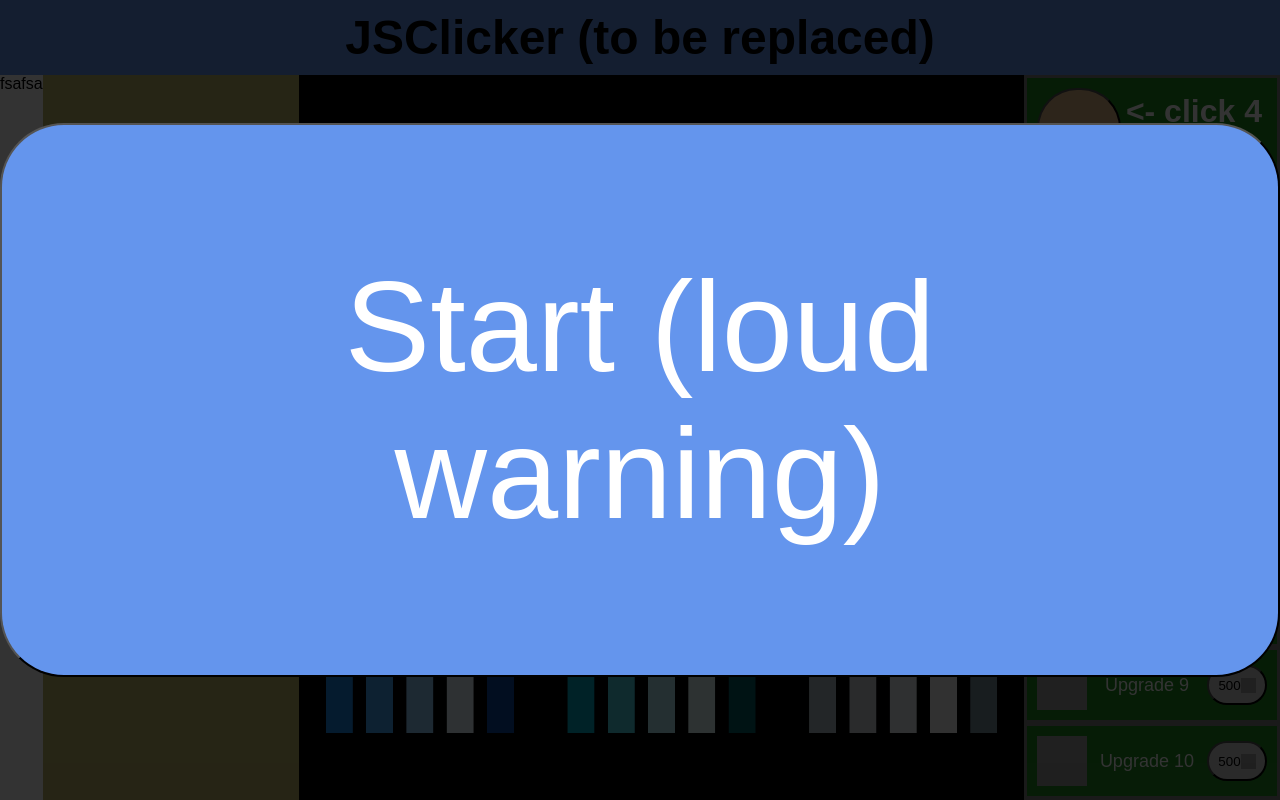
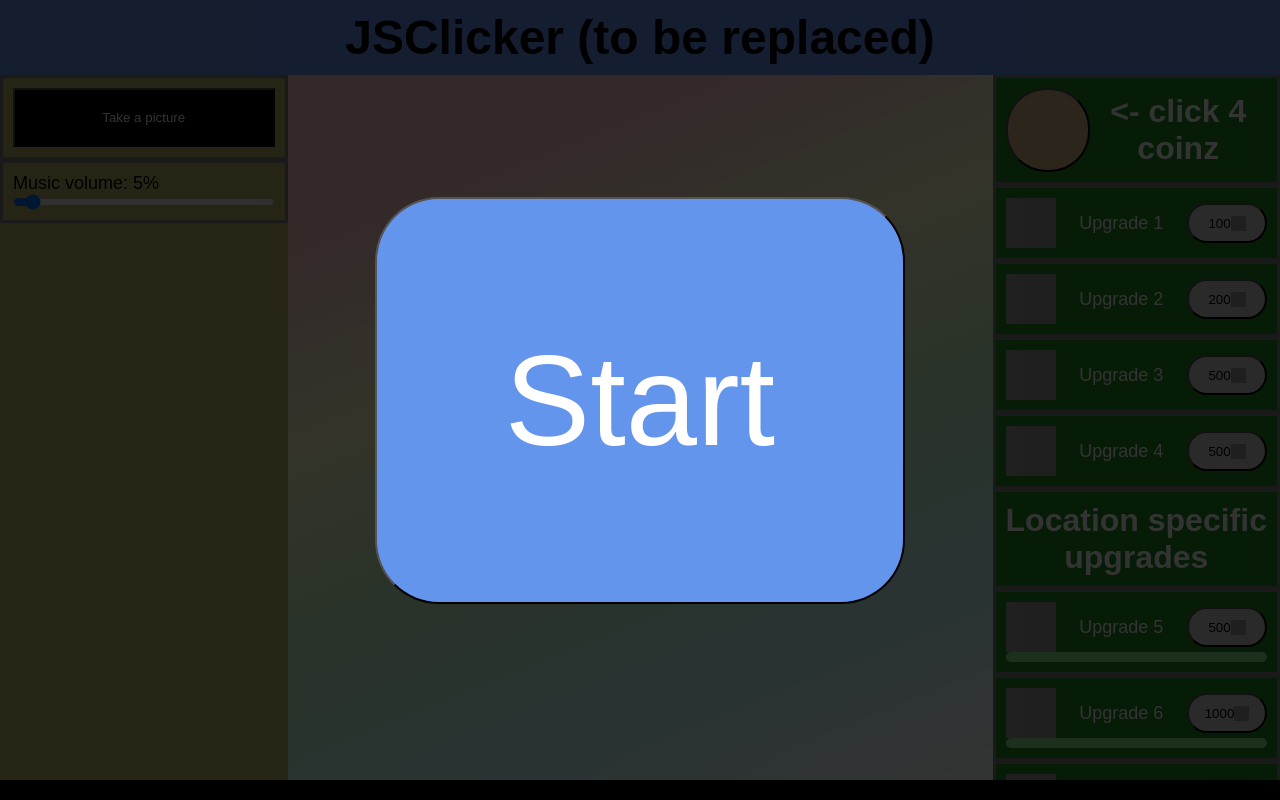
Before and after one commit to kronberh/JSClicker, a plain HTML site: page index.html in a window 1280 px wide. Drawn offline with nearby package versions, Linux system fonts and the light colour scheme; grey boxes are pictures that could not be loaded.

Commit message:
various-05-08-2024

```diff
--- a/index.html
+++ b/index.html
@@ -9,94 +9,93 @@
 </head>
 <body>
     <div class="overlay">
-        <button id="start-button">Start (loud warning)</button>
+        <button id="start-button">Start</button>
     </div>
     <header>
         <h1>JSClicker (to be replaced)</h1>
     </header>
     <main>
-        <div class="current_coins">fsafsa</div>
-        <div class="something"></div>
+        <menu id="settings">
+            <li>
+                <button id="photo">Take a picture</button>
+            </li>
+            <li>
+                <label for="music-volume">Music volume: 5%</label>
+                <input id="music-volume" type="range" min="0" max="100" value="5">
+            </li>
+        </menu>
             <div class="canvas-container">
-                <svg id="gameCanvas"></svg>
+                <svg id="gameCanvas" viewBox="0 0 1080 1080">
+                    <defs>
+                        <linearGradient id="bgGradient" x1="60%" y1="0%" x2="100%" y2="100%">
+                            <stop offset="0%" style="stop-color:#ffcccc;" />
+                            <stop offset="25%" style="stop-color:#ffffcc;" />
+                            <stop offset="50%" style="stop-color:#ccffcc;" />
+                            <stop offset="75%" style="stop-color:#ccffff;" />
+                            <stop offset="100%" style="stop-color:#ffffff;" />
+                        </linearGradient>
+                    </defs>
+                    <rect width="1080" height="1080" fill="url(#bgGradient)" />
+                    <circle r="100" cx="540" cy="540" fill="black">
+                        <animateMotion dur="4s" repeatCount="indefinite" path="M 50,150 A 50,50 0 0,1 150,50 A 50,50 0 0,0 50,150"></animateMotion>
+                    </circle>
+                </svg>
                 <div id="gameGrid">
-                    <div class="gameCanvas-cover" id="desert"></div>
-                    <div class="gameCanvas-cover" id="savannah"></div>
-                    <div class="gameCanvas-cover" id="grassland"></div>
-                    <div class="gameCanvas-cover" id="borealForest"></div>
-                    <div class="gameCanvas-cover" id="tropicalRainforest"></div>
-                    <div class="gameCanvas-cover" id="temperateForest"></div>
-                    <div class="gameCanvas-cover" id="marine"></div>
-                    <div class="gameCanvas-cover" id="freshwater"></div>
-                    <div class="gameCanvas-cover" id="tundra"></div>
+                    <!-- todo remove innerhtml -->
+                    <div class="gameCanvas-cover" id="desert">desert</div>
+                    <div class="gameCanvas-cover" id="savannah">savannah</div>
+                    <div class="gameCanvas-cover" id="grassland">grassland</div>
+                    <div class="gameCanvas-cover" id="borealForest">borealForest</div>
+                    <div class="gameCanvas-cover" id="tropicalRainforest">tropicalRainforest</div>
+                    <div class="gameCanvas-cover" id="temperateForest">temperateForest</div>
+                    <div class="gameCanvas-cover" id="freshwater">freshwater</div>
+                    <div class="gameCanvas-cover" id="marine">marine</div>
+                    <div class="gameCanvas-cover" id="tundra">tundra</div>
                 </div>
             </div>
-        <menu>
+        <menu id="upgrades">
+            <div id="global-upgrades">
                 <li class="shop-subtitle">
-                <button id="clicker"></button> &lt- click 4 coinz
+                    <button id="clicker"></button>
+                    <span class="current_coins">&lt- click 4 coinz</span>
+                </li>
                 <li>
+                    <div class="item-container">
                         <img src="https://cdn.pixabay.com/photo/2016/03/21/20/05/image-1271454_640.png" alt="upg1">
                         <p>Upgrade 1</p>
                         <button>100<img src="https://pngimg.com/d/coin_PNG36871.png" alt="coin"></button>
+                    </div>
                 </li>
                 <li>
+                    <div class="item-container">
                         <img src="https://www.cs.umd.edu/class/summer2019/cmsc198Q/pict.png" alt="upg1">
                         <p>Upgrade 2</p>
                         <button>200<img src="https://pngimg.com/d/coin_PNG36871.png" alt="coin"></button>
+                    </div>
                 </li>
                 <li>
+                    <div class="item-container">
                         <img src="https://cdn-icons-png.flaticon.com/512/4436/4436481.png" alt="upg1">
                         <p>Upgrade 3</p>
                         <button>500<img src="https://pngimg.com/d/coin_PNG36871.png" alt="coin"></button>
+                    </div>
                 </li>
                 <li>
+                    <div class="item-container">
                         <img src="https://upload.wikimedia.org/wikipedia/commons/thumb/8/83/Circle-icons-tools.svg/2048px-Circle-icons-tools.svg.png" alt="upg1">
                         <p>Upgrade 4</p>
                         <button>500<img src="https://pngimg.com/d/coin_PNG36871.png" alt="coin"></button>
+                    </div>
                 </li>
-            <li class="shop-subtitle log_specific">Location specific upgrades</li>
-            <!-- <li id="upgrade5">
-                <img src="https://storage.googleapis.com/gweb-uniblog-publish-prod/images/logo_google_adsense_color_2x_web_512dp.original.png" alt="upg1">
-                <p>Upgrade 5</p>
-                <button>500<img src="https://pngimg.com/d/coin_PNG36871.png" alt="coin"></button>
+            </div>
+            <div id="loc_specific">
+                <li class="shop-subtitle">
+                    Location specific upgrades
                 </li>
-            <li id="upgrade6">
-                <img src="https://storage.googleapis.com/gweb-uniblog-publish-prod/images/logo_google_adsense_color_2x_web_512dp.original.png" alt="upg1">
-                <p>Upgrade 6</p>
-                <button>500<img src="https://pngimg.com/d/coin_PNG36871.png" alt="coin"></button>
-            </li>
-            <li id="upgrade7">
-                <img src="https://storage.googleapis.com/gweb-uniblog-publish-prod/images/logo_google_adsense_color_2x_web_512dp.original.png" alt="upg1">
-                <p>Upgrade 7</p>
-                <button>500<img src="https://pngimg.com/d/coin_PNG36871.png" alt="coin"></button>
-            </li>
-            <li id="upgrade8">
-                <img src="https://storage.googleapis.com/gweb-uniblog-publish-prod/images/logo_google_adsense_color_2x_web_512dp.original.png" alt="upg1">
-                <p>Upgrade 8</p>
-                <button>500<img src="https://pngimg.com/d/coin_PNG36871.png" alt="coin"></button>
-            </li> -->
-            <li id="upgrade9">
-                <img src="https://storage.googleapis.com/gweb-uniblog-publish-prod/images/logo_google_adsense_color_2x_web_512dp.original.png" alt="upg1">
-                <p>Upgrade 9</p>
-                <button>500<img src="https://pngimg.com/d/coin_PNG36871.png" alt="coin"></button>
-            </li>
-            <li id="upgrade10">
-                <img src="https://storage.googleapis.com/gweb-uniblog-publish-prod/images/logo_google_adsense_color_2x_web_512dp.original.png" alt="upg1">
-                <p>Upgrade 10</p>
-                <button>500<img src="https://pngimg.com/d/coin_PNG36871.png" alt="coin"></button>
-            </li>
-            <li id="upgrade11">
-                <img src="https://storage.googleapis.com/gweb-uniblog-publish-prod/images/logo_google_adsense_color_2x_web_512dp.original.png" alt="upg1">
-                <p>Upgrade 11</p>
-                <button>500<img src="https://pngimg.com/d/coin_PNG36871.png" alt="coin"></button>
-            </li>
-            <li id="upgrade12">
-                <img src="https://storage.googleapis.com/gweb-uniblog-publish-prod/images/logo_google_adsense_color_2x_web_512dp.original.png" alt="upg1">
-                <p>Upgrade 12</p>
-                <button>500<img src="https://pngimg.com/d/coin_PNG36871.png" alt="coin"></button>
-            </li>
+            </div>
         </menu>
     </main>
+    <footer></footer>
 </body>
 <script src="https://w.soundcloud.com/player/api.js"></script>
 <script src="https://cdnjs.cloudflare.com/ajax/libs/axios/0.21.1/axios.min.js"></script>
--- a/src/script.js
+++ b/src/script.js
@@ -1,5 +1,7 @@
-const locSpecificUpgradesList = document.querySelector('.log_specific');
+const gameCanvas = document.querySelector('#gameCanvas');
+const locSpecificUpgradesList = document.querySelector('#loc_specific');
 const clickButton = document.querySelector('#clicker');
+const photoButton = document.querySelector('#photo');
 const counter = document.querySelector('.current_coins');
 
 const gameData = {
@@ -7,14 +9,32 @@ const gameData = {
     coinsBonusPerClick: 1,
     coinsPerSecond: 0,
     upgradesPurchased: {
-        general: {
-
-        },
-        desert: {
-
-        },
+        general: { },
+        desert: { },
     }
 };
+
+photoButton.addEventListener('click', () => {
+    const svgString = new XMLSerializer().serializeToString(gameCanvas);
+    const svgBlob = new Blob([svgString], {type: 'image/svg+xml;charset=utf-8'});
+    const url = URL.createObjectURL(svgBlob);
+    const img = new Image();
+    img.onload = function() {
+        const canvas = document.createElement('canvas');
+        canvas.width = gameCanvas.width.baseVal.value;
+        canvas.height = gameCanvas.height.baseVal.value;
+        const ctx = canvas.getContext('2d');
+        ctx.fillStyle = 'white';
+        ctx.fillRect(0, 0, canvas.width, canvas.height);
+        ctx.drawImage(img, 0, 0);
+        canvas.toBlob(function(blob) {
+            const jpgUrl = URL.createObjectURL(blob);
+            window.open(jpgUrl);
+            URL.revokeObjectURL(url);
+        }, 'image/jpeg');
+    };
+    img.src = url;
+});
 
 clickButton.addEventListener('click', () => {
     gameData.coinsAmount += gameData.coinsBonusPerClick;
@@ -32,13 +52,16 @@ function incrementCoinsPerSecond(amount) {
 
 function initializeGame() {
     gamedata[0].upgrades.forEach(u => {
-        const div = document.createElement('div');
-        div.id = u.selector;
+        const li = document.createElement('li');
+        li.id = u.selector;
 
-        const html = `<img src=${u.imageUrl}>
-        <p>${u.name}</p>`;
+        li.innerHTML = `<div class="item-container">
+            <img src=${u.imageUrl}>
+            <p>${u.name}</p>
+        </div>`;
 
-        div.innerHTML = html;
+        const button = document.createElement('button');
+        button.innerHTML = `${u.price}<img src="https://pngimg.com/d/coin_PNG36871.png" alt="coins">`;
 
         const onClickCallback = () => {
             u.upgrade();
@@ -47,12 +70,23 @@ function initializeGame() {
             }else{
                 gameData.upgradesPurchased.desert[u.name] += 1;
             }
-            console.log(gameData.upgradesPurchased.desert);
+            document.querySelector(`#${u.selector} .progress-container progress`).value = gameData.upgradesPurchased.desert[u.name];
+            document.querySelector(`#${u.selector} .progress-container span`).innerHTML = `x${gameData.upgradesPurchased.desert[u.name]}`;
         };
 
-        div.addEventListener('click', onClickCallback);
-        u.onClickCallback = onClickCallback;
-        locSpecificUpgradesList.appendChild(div);
+        button.addEventListener('click', onClickCallback);
+        li.querySelector('.item-container').appendChild(button);
+
+        const progressContainer = document.createElement('div');
+        progressContainer.classList.add('progress-container');
+
+        progressContainer.innerHTML = `<progress value="0" max="${u.max}"></progress>
+        <span></span>`;
+
+        li.appendChild(progressContainer);
+
+        u.onClickCallback = onClickCallback; // что делает эта строка ?
+        locSpecificUpgradesList.appendChild(li);
     });
 }
 
@@ -67,27 +101,31 @@ const gamedata = [
                 selector: 'upgrade5',
                 imageUrl: 'https://storage.googleapis.com/gweb-uniblog-publish-prod/images/logo_google_adsense_color_2x_web_512dp.original.png',
                 upgrade: incrementCoinsPerSecond(5),
+                max: 20,
             },
             {
                 name: 'Upgrade 6',
-                price: 500,
+                price: 1000,
                 selector: 'upgrade6',
                 imageUrl: 'https://storage.googleapis.com/gweb-uniblog-publish-prod/images/logo_google_adsense_color_2x_web_512dp.original.png',
                 upgrade: incrementCoinsPerSecond(6),
+                max: 20,
             },
             {
                 name: 'Upgrade 7',
-                price: 500,
+                price: 2500,
                 selector: 'upgrade7',
                 imageUrl: 'https://storage.googleapis.com/gweb-uniblog-publish-prod/images/logo_google_adsense_color_2x_web_512dp.original.png',
                 upgrade: incrementCoinsPerSecond(7),
+                max: 20,
             },
             {
                 name: 'Upgrade 8',
-                price: 500,
+                price: 5000,
                 selector: 'upgrade8',
                 imageUrl: 'https://storage.googleapis.com/gweb-uniblog-publish-prod/images/logo_google_adsense_color_2x_web_512dp.original.png',
                 upgrade: incrementCoinsPerSecond(8),
+                max: 20,
             },
         ]
     }
--- a/style.css
+++ b/style.css
@@ -10,6 +10,12 @@ html, body {
 body {
     display: flex;
     flex-direction: column;
+    overflow: hidden;
+}
+#photo {
+    padding: 20px;
+    background-color: black;
+    color: white;
 }
 .overlay {
     position: fixed;
@@ -47,21 +53,21 @@ main {
     height: 0;
     flex: 1;
 }
-.something {
+#settings {
     background-color: darkkhaki;
-    overflow-y: auto;
-    flex: 1;
+}
+#upgrades {
+    background-color: forestgreen;
+    color: white;
 }
 .canvas-container {
     position: relative;
     display: flex;
-    justify-content: center;
-    align-items: center;
+    aspect-ratio: 1/1;
+    height: 100%;
 }
 #gameCanvas {
-    background-image: url(img/game-bg.jpg);
-    background-size: 100% 100%;
-    aspect-ratio: 1/1;
+    width: 100%;
     height: 100%;
 }
 #gameGrid {
@@ -69,23 +75,28 @@ main {
     display: grid;
     grid-template-columns: repeat(3, 1fr);
     grid-template-rows: repeat(3, 1fr);
-    aspect-ratio: 1/1;
+    width: 100%;
     height: 100%;
 }
 #gameGrid .gameCanvas-cover {
-    display: flex;
-    justify-content: center;
-    align-items: center;
+    display: flex;  /* todo remove */
+    justify-content: center;  /* todo remove */
+    align-items: center;  /* todo remove */
+    color: transparent;  /* todo remove */
 }
 #gameGrid:hover .gameCanvas-cover {
     background-color: rgba(255, 255, 255, 0.5);
 }
 #gameGrid .gameCanvas-cover:hover {
     background-color: transparent;
+    color: black; /* todo remove */
+}
+#clicker {
+    background-color: burlywood;
+    padding: 40px;
+    border-radius: 40px;
 }
 menu {
-    background-color: forestgreen;
-    color: white;
     overflow-y: auto;
     flex: 1;
 }
@@ -94,6 +105,11 @@ menu li {
     border: 3px solid gray;
     padding: 10px;
     display: flex;
+    flex-direction: column;
+}
+menu li .item-container {
+    display: flex;
+    flex-wrap: wrap;
     justify-content: space-between;
     align-items: center;
 }
@@ -101,28 +117,46 @@ menu .shop-subtitle {
     font-size: xx-large;
     font-weight: bold;
     text-align: center;
+    flex-direction: row;
+    justify-content: space-between;
+    align-items: center;
 }
-#clicker {
-    background-color: burlywood;
-    padding: 40px;
-    border-radius: 40px;
-}
-menu li img {
+menu li .item-container img {
     height: 50px;
     width: 50px;
 }
-menu li button:not(#clicker) {
+menu li .item-container button {
     background-color: lightgray;
-    width: 60px;
+    width: 80px;
     height: 40px;
     border-radius: 20px;
     display: flex;
     align-items: center;
     justify-content: center;
 }
-menu li button img {
+menu li .item-container button img {
     height: 15px;
     width: 15px;
+}
+menu li .progress-container {
+    position: relative;
+    width: 100%;
+    height: 10px;
+}
+menu li .progress-container progress {
+    position: absolute;
+}
+menu li .progress-container span {
+    font-size: small;
+    font-weight: bold;
+    position: absolute;
+    top: 50%;
+    left: 50%;
+    transform: translate(-50%, -50%);
+}
+footer {
+    height: 20px;
+    background-color: black;
 }
 ::-webkit-scrollbar {
     width: 16px;
@@ -137,3 +171,16 @@ menu li button img {
 ::-webkit-scrollbar-thumb:hover {
     background: navy;
 }
+progress[value] {
+    height: 10px;
+    width: 100%;
+    border-radius: 0;
+}
+progress[value]::-webkit-progress-bar {
+    border-radius: 5px;
+    background: lightgreen;
+}
+progress[value]::-webkit-progress-value {
+    border-radius: 5px;
+    background: darkgreen;
+}
```
Also changed, not shown: soundcloudAPI/script.js (+24 -23 lines), img/game-bg.jpg (deleted). Lines whose indentation alone changed are shown as unchanged.
